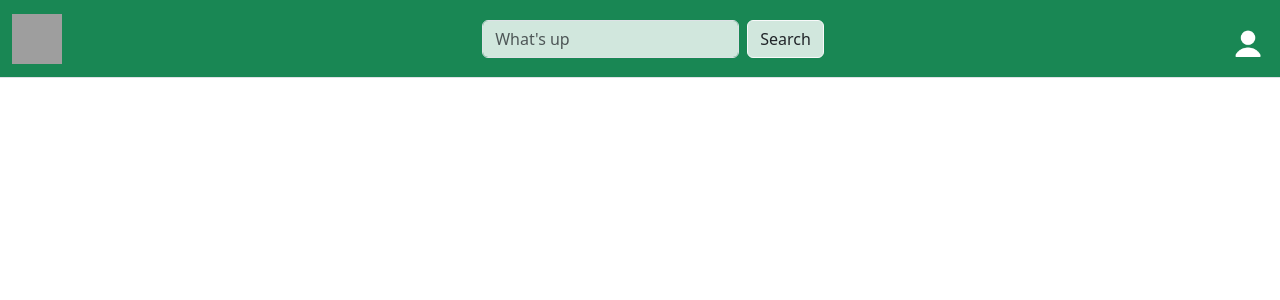
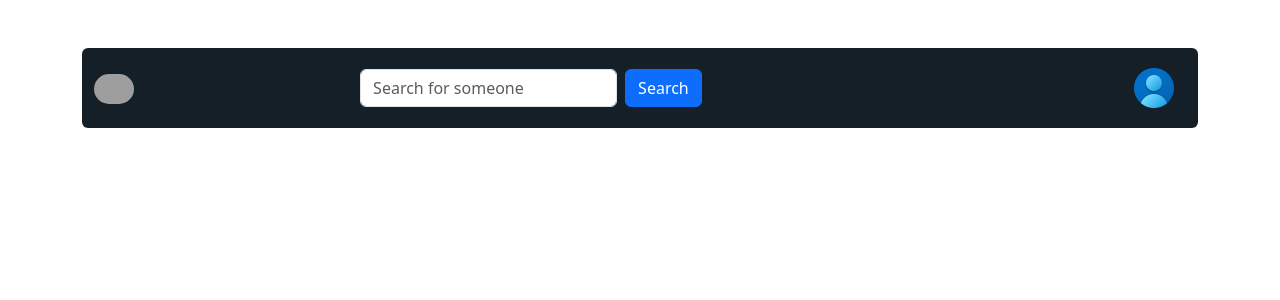
Before and after one commit to Glenrunc/TheSocialNetwork, a PHP site: page / in a window 1280 px wide. Shown: the top 300 px of the page. Run offline with PHP 8.4, Linux system fonts and the light colour scheme; grey boxes are pictures that could not be loaded.

Commit message:
feat: navbar

```diff
--- /dev/null
+++ b/css/style.css
@@ -0,0 +1,4 @@
+body{
+    height: 2000px;
+    background-color: #1b384a;
+}
--- a/view/index.php
+++ b/view/index.php
@@ -4,19 +4,13 @@
     <meta charset="utf-8">
     <meta name="viewport" content="width=device-width, initial-scale=1">
     <link href="https://cdn.jsdelivr.net/npm/bootstrap@5.3.3/dist/css/bootstrap.min.css" rel="stylesheet" integrity="sha384-QWTKZyjpPEjISv5WaRU9OFeRpok6YctnYmDr5pNlyT2bRjXh0JMhjY6hW+ALEwIH" crossorigin="anonymous">
+    <script src="https://cdn.jsdelivr.net/npm/bootstrap@5.3.3/dist/js/bootstrap.bundle.min.js" integrity="sha384-YvpcrYf0tY3lHB60NNkmXc5s9fDVZLESaAA55NDzOxhy9GkcIdslK1eN7N6jIeHz" crossorigin="anonymous"></script>
+    <link href="../css/style.css" rel="stylesheet">
+
     <title>TZU</title>
   </head>
   <body>
     <?php require("navbar.php") ?>
-    <script src="https://maxcdn.bootstrapcdn.com/bootstrap/5.3.0/js/bootstrap.bundle.min.js"></script>
-
-    <script src="https://cdn.jsdelivr.net/npm/bootstrap@5.3.3/dist/js/bootstrap.bundle.min.js" integrity="sha384-YvpcrYf0tY3lHB60NNkmXc5s9fDVZLESaAA55NDzOxhy9GkcIdslK1eN7N6jIeHz" crossorigin="anonymous"></script>
-    <script>
-        var popoverTriggerList = [].slice.call(document.querySelectorAll('[data-bs-toggle="popover"]'))
-        var popoverList = popoverTriggerList.map(function (popoverTriggerEl) {
-        return new bootstrap.Popover(popoverTriggerEl)
-    })
-    </script>
 
   </body>
 </html>
--- a/view/navbar.php
+++ b/view/navbar.php
@@ -1,20 +1,24 @@
 
-<nav class="navbar navbar-expand-lg bg-success border-bottom border-body">
+<div class="container-xl  my-auto sticky-top" >
+<nav class="navbar navbar-expand-sm  mt-5 my-3 navbar-dark rounded" style="background-color: #141f27;">
   <div class="container-fluid">
-    <!-- add credit page -->
     <a class="navbar-brand" href="#">
-        <img src="Logo_TZU.png" alt="Logo" width="50" height="50" class="d-inline-block align-text-top">
+      <img src="Logo_TZU.png" alt="Logo" style="width:40px;" class="rounded-pill">
     </a>
-    <div class="mx-auto d-flex align-items-end">
-      <form class="d-flex" role="search" action="#" method="POST">
-        <input class="form-control me-2 bg-success-subtle" type="search" placeholder="What's up" aria-label="Search">
-        <button class="btn btn-outline-light text-dark  bg-success-subtle" type="submit">Search</button>
+    <button class="navbar-toggler" type="button" data-bs-toggle="collapse" data-bs-target="#mynavbar">
+      <span class="navbar-toggler-icon"></span>
+    </button>
+
+    <div class="collapse navbar-collapse" id="mynavbar">
+      <form class="d-flex mx-auto" method="POST" action="#">
+          <input class="form-control me-2" type="text" placeholder="Search for someone">
+          <button class="btn btn-primary"; type="button">Search</button>
       </form>
+        <ul class="navbar-nav ms-auto">
+          <li class="nav-item">
+            <a class="nav-link " href="#"><img src="user.png" alt="Logo" style="width:48px;" class="rounded-pill"></a>
+          </li>
+        </ul>
     </div>
-    <div class="d-flex align-items-end">
-
-        <img src="icons8-person-64.png" alt="Logo" width="40" height="40" class="d-inline-block align-text-top"  data-bs-toggle="popover" data-bs-placement="bottom" data-bs-content="Bottom popover" >
-
-    </div>
-  </div>
 </nav>
+</div>
```
Also changed, not shown: view/icons8-person-64.png (deleted), view/user.png (added).
